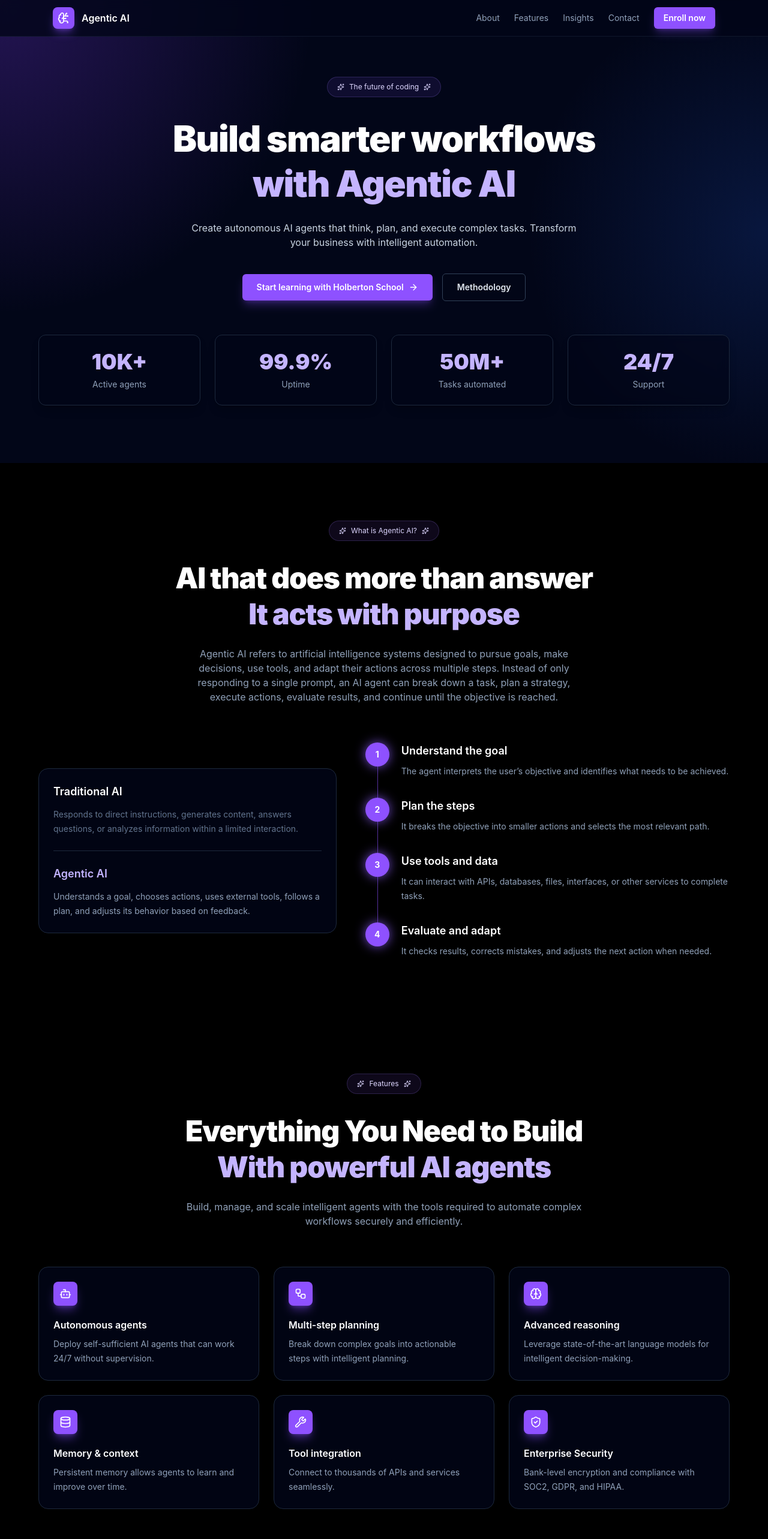
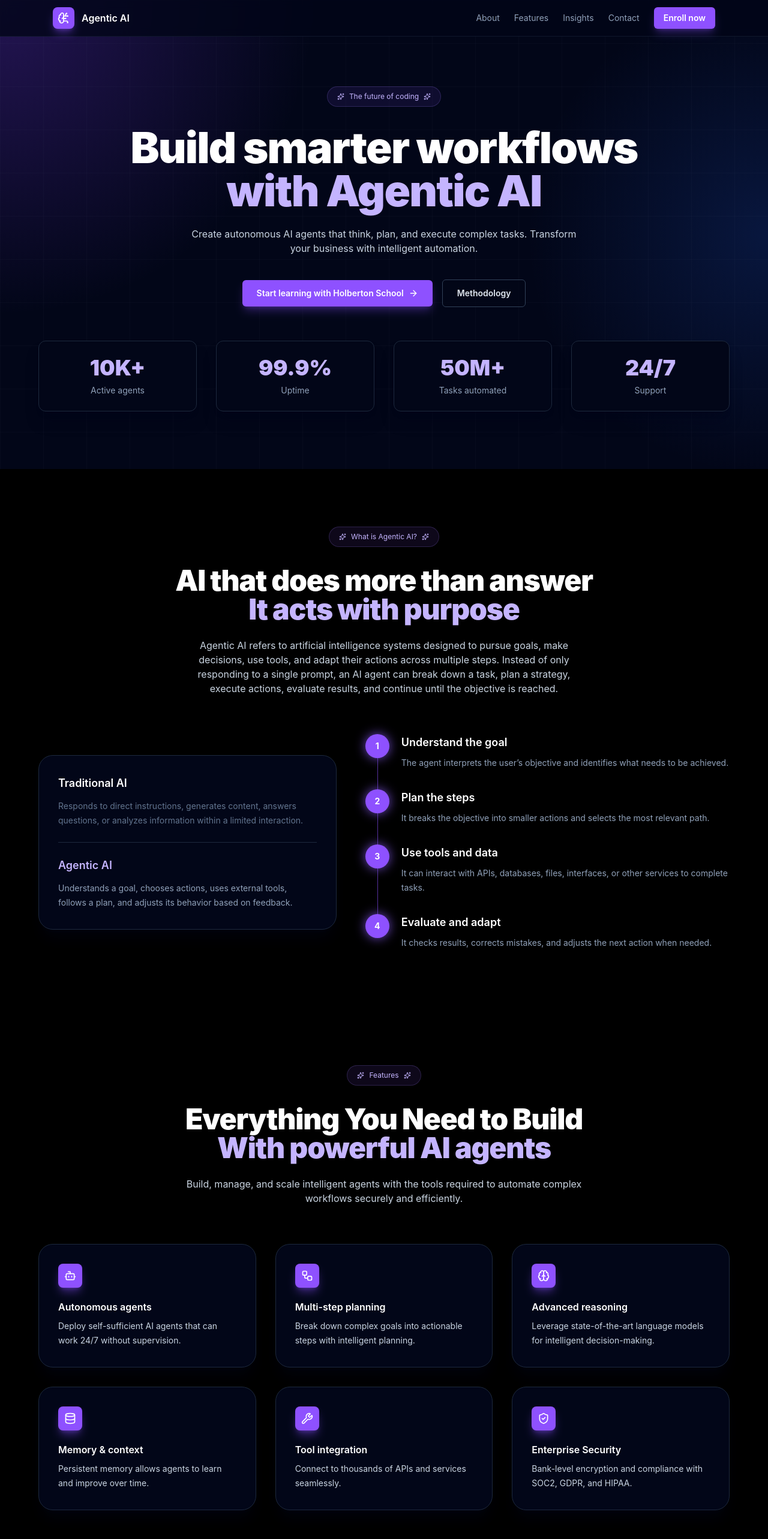
Before and after one commit to Jo-jun83/holbertonschool-agentic_ai, a React (Vite) app in the folder front_end-frameworks/react/: page / in a window 1280 px wide. Shown: the top 2566 px of the page at 60% size. Built offline with nearby package versions, Linux system fonts and the light colour scheme.

Commit message:
Improve the style and layout of the About, Contact, Features, Hero and FeatureCard sections

```diff
--- a/front_end-frameworks/react/src/components/FeatureCard.jsx
+++ b/front_end-frameworks/react/src/components/FeatureCard.jsx
@@ -1,6 +1,6 @@
 function FeatureCard({ icon: Icon, title, description }) {
   return (
-    <article className="rounded-2xl border border-slate-800 bg-slate-950/80 p-6 shadow-lg shadow-black/20 transition hover:-translate-y-1 hover:border-violet-500/40">
+    <article className="rounded-3xl border border-slate-800 bg-slate-950 p-8 shadow-xl shadow-slate-950/40 transition hover:-translate-y-1 hover:border-violet-500/40">
       <div className="flex h-10 w-10 items-center justify-center rounded-lg bg-violet-500 text-white shadow-lg shadow-violet-500/40">
         <Icon className="h-5 w-5" />
       </div>
@@ -9,7 +9,7 @@
         {title}
       </h3>
 
-      <p className="mt-2 text-sm leading-6 text-slate-400">
+      <p className="mt-2 text-sm leading-6 text-slate-300">
         {description}
       </p>
     </article>
--- a/front_end-frameworks/react/src/sections/About.jsx
+++ b/front_end-frameworks/react/src/sections/About.jsx
@@ -5,11 +5,11 @@
   return (
     <section
       id="about-section"
-      className="bg-black px-4 py-24 text-white sm:px-6"
+      className="bg-black px-6 py-24 text-white"
     >
       <div className="mx-auto max-w-6xl">
         <div className="mx-auto max-w-3xl text-center">
-          <div className="inline-flex items-center gap-2 rounded-full border border-violet-400/20 bg-violet-500/10 px-4 py-2 text-xs text-violet-200">
+          <div className="inline-flex items-center gap-2 rounded-full border border-violet-400/20 bg-violet-500/10 px-4 py-2 text-xs text-violet-300">
             <Sparkles className="h-3 w-3" />
 
             <span>What is Agentic AI?</span>
@@ -17,14 +17,14 @@
             <Sparkles className="h-3 w-3" />
           </div>
 
-          <h2 className="mt-8 text-4xl font-black leading-tight tracking-tight sm:text-5xl">
+          <h2 className="mt-8 text-4xl font-black leading-none tracking-tight md:text-5xl">
             AI that does more than answer
             <span className="block text-violet-300">
               It acts with purpose
             </span>
           </h2>
 
-          <p className="mx-auto mt-6 max-w-2xl text-sm leading-6 text-slate-400 sm:text-base">
+          <p className="mx-auto mt-6 max-w-2xl text-sm leading-6 text-slate-300 md:text-base">
             Agentic AI refers to artificial intelligence systems designed to
             pursue goals, make decisions, use tools, and adapt their actions
             across multiple steps. Instead of only responding to a single
@@ -35,7 +35,7 @@
         </div>
 
         <div className="mt-16 grid gap-12 lg:grid-cols-[0.9fr_1.1fr] lg:items-center">
-          <article className="rounded-2xl border border-slate-800 bg-slate-950/80 p-6 shadow-xl shadow-black/30">
+          <article className="rounded-3xl border border-slate-800 bg-slate-950 p-8 shadow-xl shadow-slate-950/40">
             <div>
               <h3 className="text-lg font-semibold text-white">
                 Traditional AI
--- a/front_end-frameworks/react/src/sections/Contact.jsx
+++ b/front_end-frameworks/react/src/sections/Contact.jsx
@@ -46,7 +46,7 @@
 
   function getFieldClass(isValid, value) {
     const baseClass =
-      "w-full rounded-md border bg-black px-4 py-3 text-sm text-slate-50 placeholder:text-slate-600 outline-none transition";
+      "w-full rounded-md border border-slate-800 bg-black px-4 py-2 text-sm text-slate-50 placeholder:text-slate-500 outline-none transition";
 
     if (value.length === 0) {
       return `${baseClass} border-slate-800 focus:border-red-500`;
@@ -85,12 +85,12 @@
   return (
     <section
       id="contact-section"
-      className="relative overflow-hidden bg-slate-950 px-4 py-24 text-white sm:px-6"
+      className="relative overflow-hidden bg-slate-950 px-6 py-24 text-white"
     >
       <div className="absolute inset-0 bg-[radial-gradient(circle_at_top_left,rgba(124,58,237,0.28),transparent_40%),radial-gradient(circle_at_bottom_right,rgba(37,99,235,0.16),transparent_35%)]" />
 
       <div className="relative mx-auto max-w-6xl text-center">
-        <div className="inline-flex items-center gap-2 rounded-full border border-violet-400/20 bg-violet-500/10 px-4 py-2 text-xs text-violet-200">
+        <div className="inline-flex items-center gap-2 rounded-full border border-violet-400/20 bg-violet-500/10 px-4 py-2 text-xs text-violet-300">
           <Sparkles className="h-3 w-3" />
 
           <span>Start your AI journey</span>
@@ -98,7 +98,7 @@
           <Sparkles className="h-3 w-3" />
         </div>
 
-        <h2 className="mx-auto mt-8 max-w-3xl text-4xl font-black leading-tight tracking-tight sm:text-5xl lg:text-6xl">
+        <h2 className="mx-auto mt-8 max-w-3xl text-4xl font-black leading-none tracking-tight md:text-5xl lg:text-6xl">
           Ready to Explore
           <span className="block text-violet-300">
             Agentic AI?
@@ -150,7 +150,7 @@
         <form
           onSubmit={handleSubmit}
           autoComplete="off"
-          className="mx-auto mt-16 max-w-2xl rounded-3xl border border-slate-800 bg-slate-950/80 p-6 text-left shadow-xl shadow-black/30 sm:p-8"
+          className="mx-auto mt-16 max-w-2xl rounded-3xl border border-slate-800 bg-slate-950 p-8 text-left shadow-xl shadow-slate-950/40"
         >
           <div>
             <label
--- a/front_end-frameworks/react/src/sections/Features.jsx
+++ b/front_end-frameworks/react/src/sections/Features.jsx
@@ -6,11 +6,11 @@
   return (
     <section
       id="features-section"
-      className="bg-black px-4 py-24 text-white sm:px-6"
+      className="bg-black px-6 py-24 text-white"
     >
       <div className="mx-auto max-w-6xl">
         <div className="mx-auto max-w-3xl text-center">
-          <div className="text-violet-200 inline-flex items-center gap-2 rounded-full border border-violet-400/20 bg-violet-500/10 px-4 py-2 text-xs">
+          <div className="inline-flex items-center gap-2 rounded-full border border-violet-400/20 bg-violet-500/10 px-4 py-2 text-xs text-violet-300">
             <Sparkles className="h-3 w-3" />
 
             <span>Features</span>
@@ -18,20 +18,20 @@
             <Sparkles className="h-3 w-3" />
           </div>
 
-          <h2 className="mt-8 text-4xl leading-tight font-black tracking-tight sm:text-5xl">
+          <h2 className="mt-8 text-4xl font-black leading-none tracking-tight md:text-5xl">
             Everything You Need to Build
             <span className="block text-violet-300">
               With powerful AI agents
             </span>
           </h2>
 
-          <p className="mx-auto mt-6 max-w-2xl text-sm leading-6 text-slate-400 sm:text-base">
+          <p className="mx-auto mt-6 max-w-2xl text-sm leading-6 text-slate-300 md:text-base">
             Build, manage, and scale intelligent agents with the tools required
             to automate complex workflows securely and efficiently.
           </p>
         </div>
 
-        <div className="mt-16 grid gap-6 md:grid-cols-2 lg:grid-cols-3">
+        <div className="mt-16 grid gap-8 md:grid-cols-3">
           {features.map((feature) => (
             <FeatureCard
               key={feature.title}
--- a/front_end-frameworks/react/src/sections/Hero.jsx
+++ b/front_end-frameworks/react/src/sections/Hero.jsx
@@ -5,25 +5,26 @@
   return (
     <section
       id="hero-section"
-      className="relative overflow-hidden bg-slate-950 px-4 pb-20 pt-28 text-white sm:px-6 sm:pb-24 sm:pt-32"
+      className="relative overflow-hidden bg-slate-950 px-6 pb-24 pt-36 text-white"
     >
       <div className="absolute inset-0 bg-[radial-gradient(circle_at_top_left,rgba(124,58,237,0.28),transparent_35%),radial-gradient(circle_at_right,rgba(37,99,235,0.18),transparent_30%)]" />
+      <div className="absolute inset-0 bg-[linear-gradient(to_right,rgba(148,163,184,0.12)_1px,transparent_1px),linear-gradient(to_bottom,rgba(148,163,184,0.12)_1px,transparent_1px)] bg-[size:72px_72px] opacity-30" />
 
       <div className="relative mx-auto max-w-6xl text-center">
-        <div className="mx-auto inline-flex items-center gap-2 rounded-full border border-violet-400/20 bg-violet-500/10 px-4 py-2 text-xs text-violet-200">
+        <div className="mx-auto inline-flex items-center gap-2 rounded-full border border-violet-400/20 bg-violet-500/10 px-4 py-2 text-xs text-violet-300">
           <Sparkles className="h-3 w-3" />
           <span>The future of coding</span>
           <Sparkles className="h-3 w-3" />
         </div>
 
-        <h1 className="mx-auto mt-8 max-w-4xl text-4xl font-black leading-tight tracking-tight sm:text-5xl lg:text-6xl">
+        <h1 className="mx-auto mt-8 max-w-4xl text-5xl font-black leading-none tracking-tight md:text-7xl">
           Build smarter workflows
           <span className="block text-violet-300">
             with Agentic AI
           </span>
         </h1>
 
-        <p className="mx-auto mt-6 max-w-2xl text-sm leading-6 text-slate-300 sm:text-base">
+        <p className="mx-auto mt-6 max-w-2xl text-sm leading-6 text-slate-300 md:text-base">
           Create autonomous AI agents that think, plan, and execute complex
           tasks. Transform your business with intelligent automation.
         </p>
@@ -45,11 +46,11 @@
           </a>
         </div>
 
-        <div className="mt-14 grid grid-cols-2 gap-4 lg:grid-cols-4 lg:gap-6">
+        <div className="mt-14 grid grid-cols-2 gap-8 md:grid-cols-4">
           {heroStats.map((stat) => (
             <article
               key={stat.label}
-              className="rounded-xl border border-slate-800 bg-slate-950/60 px-4 py-6 shadow-lg shadow-black/20 backdrop-blur"
+              className="rounded-xl border border-slate-800 bg-slate-950 p-6 shadow-xl shadow-slate-950/40"
             >
               <p className="text-3xl font-black text-violet-300 sm:text-4xl">
                 {stat.value}
```
